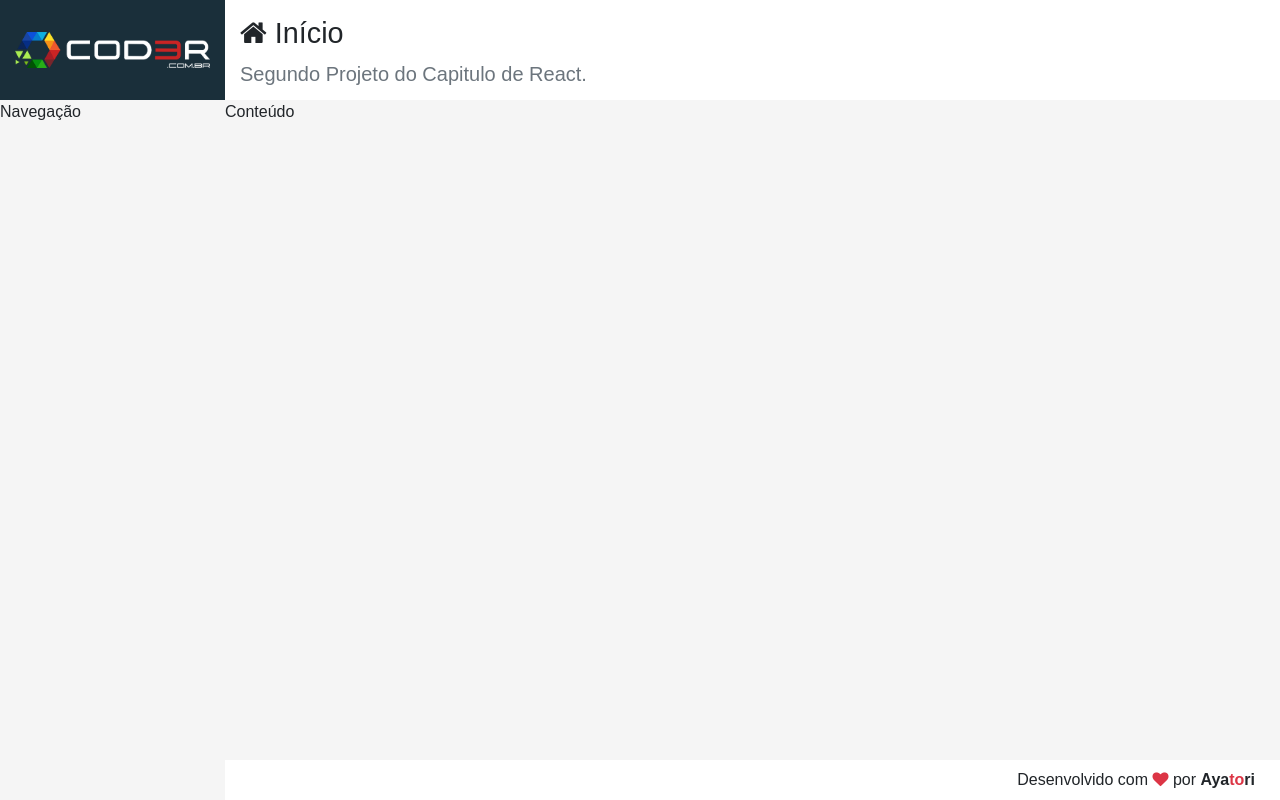
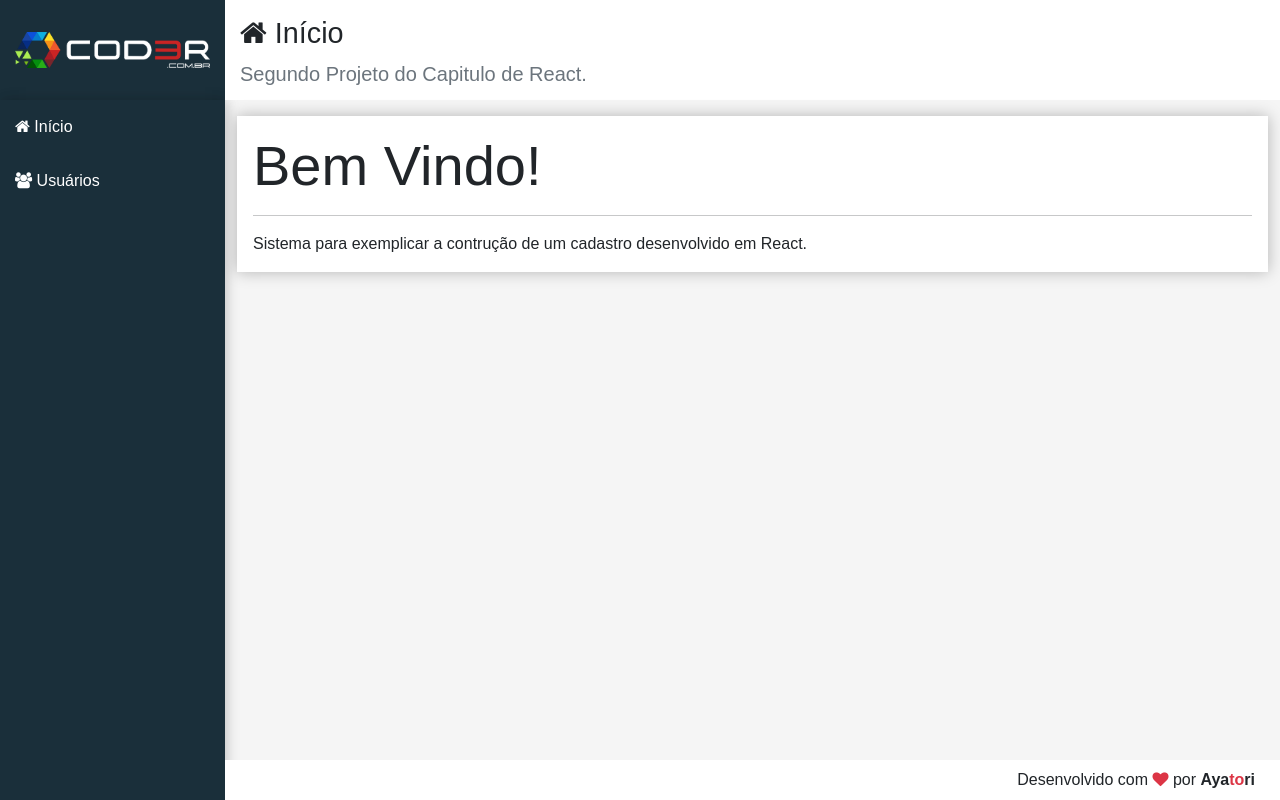
Before and after one commit to ayatori95/JavaScript, a React (Create React App) app in the folder react/crud/frontend/: page / in a window 1280 px wide. Built offline with nearby package versions, Linux system fonts and the light colour scheme.

Commit message:
Componente Conteúdo e Navegação

```diff
--- /dev/null
+++ b/react/crud/frontend/src/components/home/Home.jsx
@@ -0,0 +1,9 @@
+import React from "react";
+import Main from "../template/Main";
+
+export default props =>
+    <Main icon="home" title ="Início" subtitle="Segundo Projeto do Capitulo de React.">
+    <div className="display-4">Bem Vindo!</div>
+    <hr/>
+    <p className="mb-0">Sistema para exemplicar a contrução de um cadastro desenvolvido em React.</p>
+    </Main>
--- a/react/crud/frontend/src/components/template/Main.css
+++ b/react/crud/frontend/src/components/template/Main.css
@@ -0,0 +1,4 @@
+main > div {
+    background-color: #fff;
+    box-shadow: 0px 0px 15px #0004 ;
+}
--- a/react/crud/frontend/src/components/template/Main.jsx
+++ b/react/crud/frontend/src/components/template/Main.jsx
@@ -5,7 +5,9 @@
 export default props =>
 <React.Fragment>
     <Header {...props}></Header>
-    <main className="content">
-        Conteúdo
+    <main className="content container-fluid">
+        <div className="p-3 mt-3">
+            {props.children}
+        </div>
     </main>
 </React.Fragment>
--- a/react/crud/frontend/src/components/template/Nav.css
+++ b/react/crud/frontend/src/components/template/Nav.css
@@ -0,0 +1,18 @@
+aside.menu-area {
+    background-color: var(--bg-dark);
+    box-shadow:
+        2px 0 10px 0 rgba(0, 0, 0, 0.12),
+        2px 0 15px 0 rgba(0, 0, 0, 0.09) ;
+}
+
+.menu a {
+    display: block;
+    text-decoration: none;
+    color: #fff;
+    padding: 15px;
+    font-weight: 300;
+}
+
+.menu a:hover {
+    background: linear-gradient(135deg, #07a7e3 0%, #32dac3 100%);
+}
--- a/react/crud/frontend/src/components/template/Nav.jsx
+++ b/react/crud/frontend/src/components/template/Nav.jsx
@@ -2,6 +2,13 @@
 import React from "react"
 
 export default props =>
- <nav className="nav">
-    Navegação
- </nav>
+   <aside className="menu-area">
+      <nav className="menu">
+         <a href="#/">
+            <i className="fa fa-home"></i> Início
+         </a>
+         <a href="#/users">
+            <i className="fa fa-users"></i> Usuários
+         </a>
+      </nav>
+   </aside>
--- a/react/crud/frontend/src/main/App.jsx
+++ b/react/crud/frontend/src/main/App.jsx
@@ -5,7 +5,7 @@
 
 import Logo from "../components/template/Logo"
 import Nav from "../components/template/Nav"
-import Main from "../components/template/Main"
+import Home from "../components/home/Home"
 import Footer from "../components/template/Footer"
 
 export default props =>
@@ -13,6 +13,6 @@
     <div className="app">
         <Logo></Logo>
         <Nav></Nav>
-        <Main icon="home" title ="Início" subtitle="Segundo Projeto do Capitulo de React."></Main>
+        <Home></Home>
         <Footer></Footer>
     </div>
```
